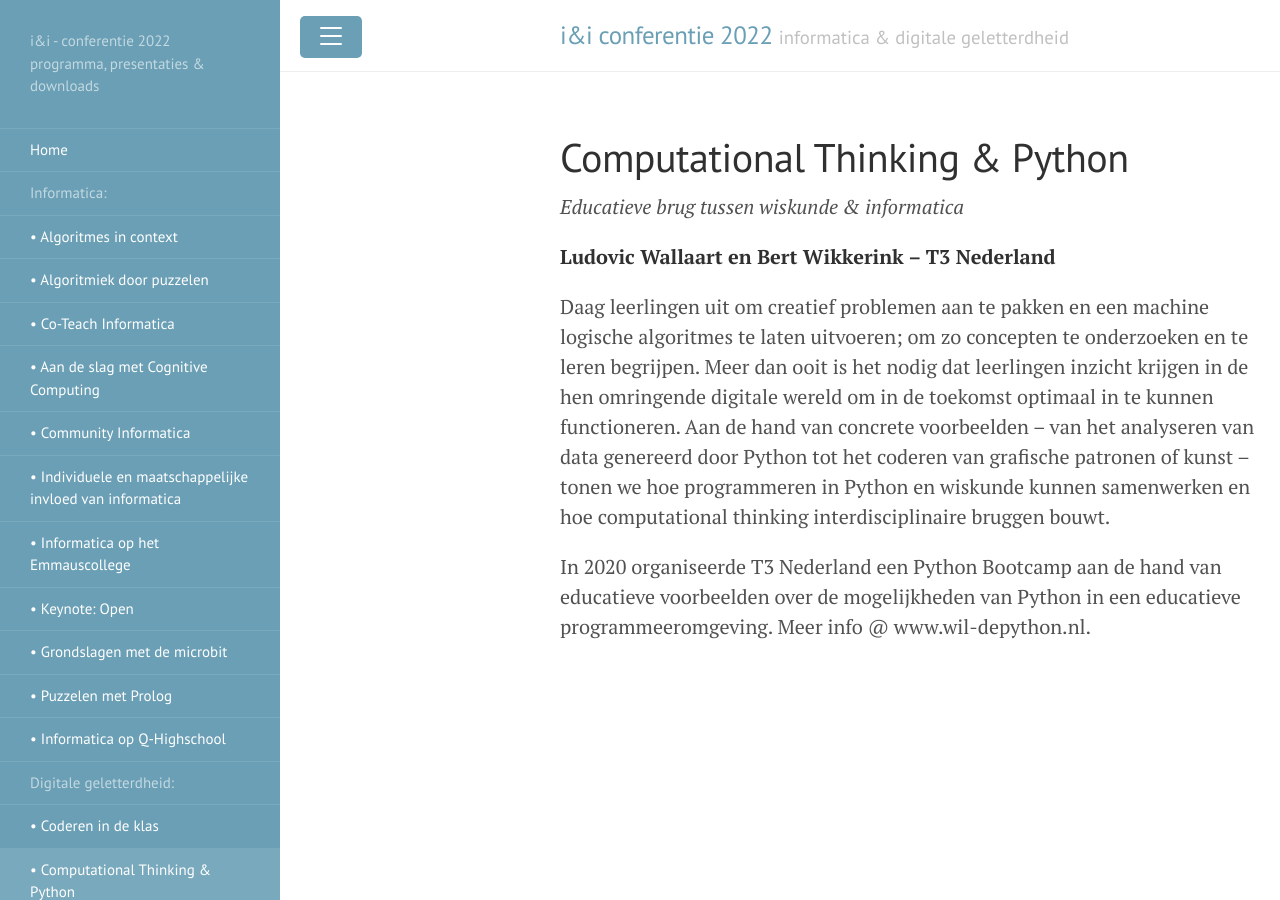
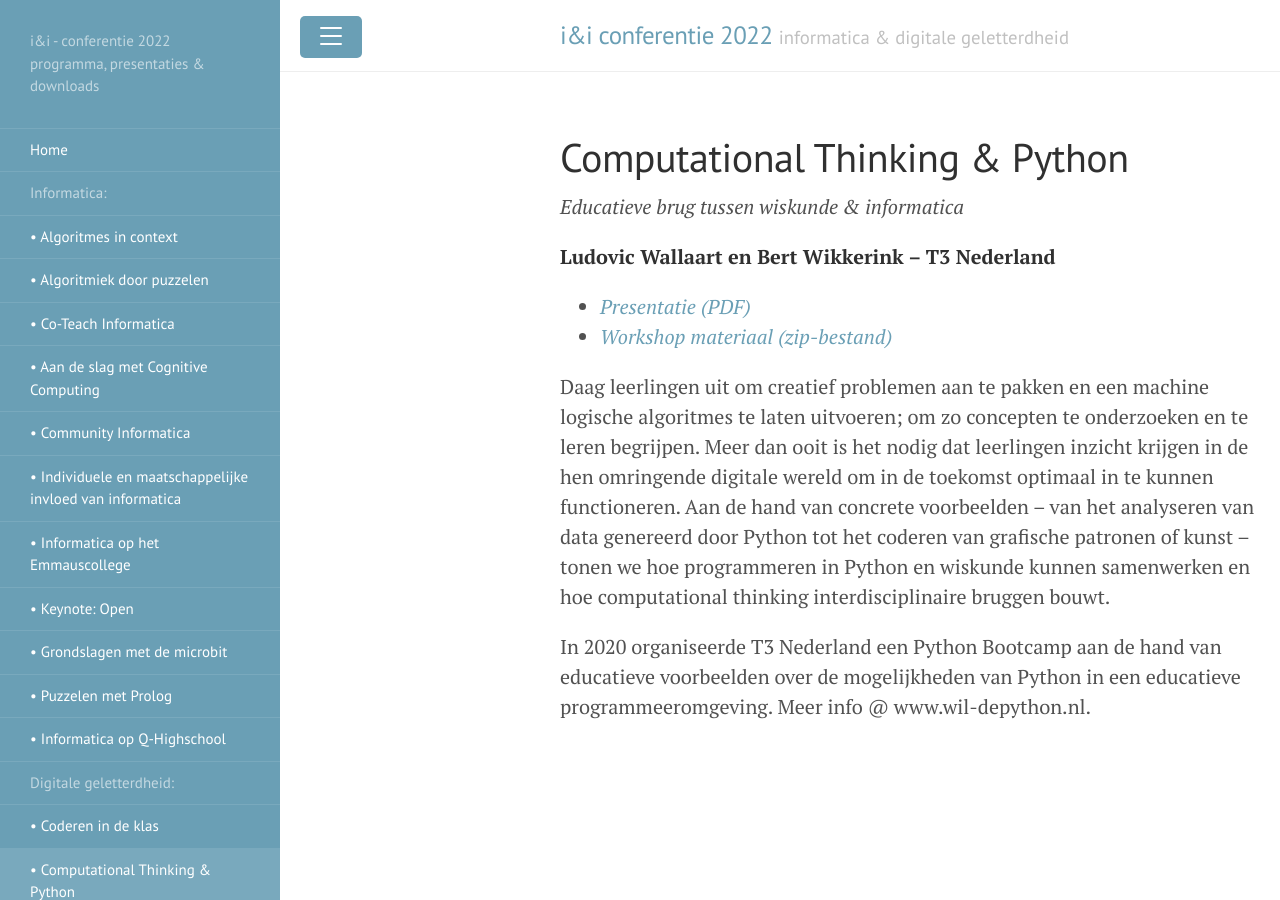
Before and after one commit to ieni/ieni2022, a Jekyll site: the page built from _dg/computational-thinking-python.md, in a window 1280 px wide. Built offline with Jekyll 4.4.1, drawn with Linux system fonts in a browser that asks for light colours.

Commit message:
computational thinking in Python - workshop materiaal

```diff
--- a/_dg/computational-thinking-python.md
+++ b/_dg/computational-thinking-python.md
@@ -6,6 +6,9 @@ title: Computational Thinking & Python
 *Educatieve brug tussen wiskunde & informatica*
 
 **Ludovic Wallaart en  Bert Wikkerink – T3 Nederland**
+
+* *[Presentatie (PDF)]({{'/public/pdf/comp-thinking-python.pdf' | relative_url}}){:target="_blank"}*
+* *[Workshop materiaal (zip-bestand)]({{'/public/pdf/comp-thinking-python-workshop.zip' | relative_url}})*
 
 Daag leerlingen uit om creatief problemen aan te pakken en een machine
 logische algoritmes te laten uitvoeren; om zo concepten te onderzoeken en te
```
Also changed, not shown: 2 other files.
